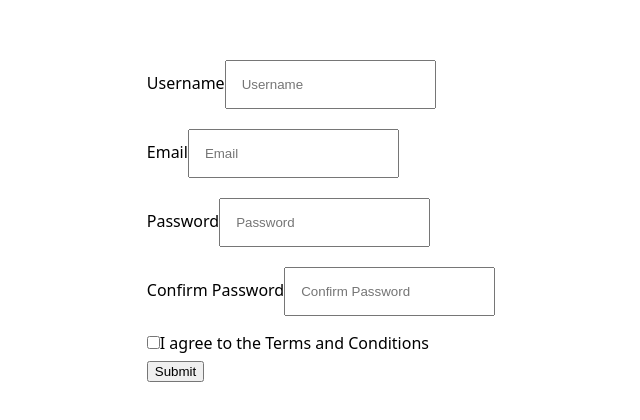
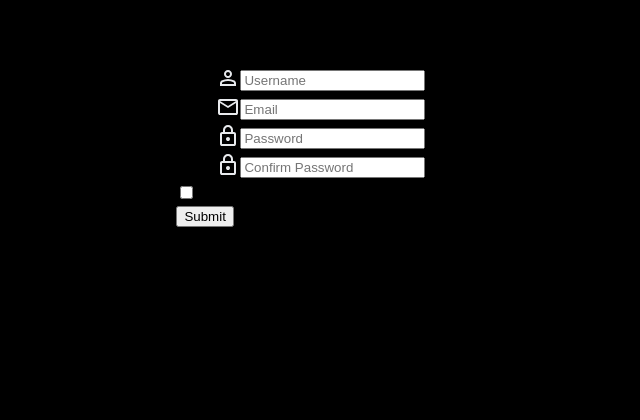
Before and after one commit to trevtemba/neur-frontend, a React (Vite) app: page / in a window 1280 px wide. Shown: the part 184-604 px from the top of the page, without its empty margins (319-959 px from the left). Built offline with nearby package versions, Linux system fonts and the light colour scheme.

Commit message:
Added css to new react form

```diff
--- a/src/Components/AuthForm/AuthForm.jsx
+++ b/src/Components/AuthForm/AuthForm.jsx
@@ -2,6 +2,10 @@ import { useState } from "react"
 import FormInput from "./FormInputs/FormInput";
 import "./authForm.css"
 import React from "react";
+
+import user_icon from "../Assets/user_icon.svg"
+import email_icon from "../Assets/email_icon.svg"
+import password_icon from "../Assets/password_icon.svg"
 
 const AuthForm = () => {
 
@@ -18,28 +22,28 @@ const AuthForm = () => {
             name:"username",
             type:"text",
             placeholder:"Username",
-            label:"Username"
+            label: <img src={user_icon}/>
         },
         {
             id:2,
             name:"email",
             type:"text",
             placeholder:"Email",
-            label:"Email"
+            label:<img src={email_icon}/>
         },
         {
             id:3,
             name:"password",
             type:"password",
             placeholder:"Password",
-            label:"Password"
+            label:<img src={password_icon}/>
         },
         {
             id:4,
             name:"confirmPassword",
             type:"password",
             placeholder:"Confirm Password",
-            label:"Confirm Password"
+            label:<img src={password_icon}/>
         },
     ];
 
--- a/src/Components/AuthForm/FormInputs/formInput.css
+++ b/src/Components/AuthForm/FormInputs/formInput.css
@@ -1,4 +1,6 @@
-input {
-    padding: 15px;
-    margin: 10px 0px;
+.formInput {
+    display: flex;
+    flex-direction: row;
+    align-items: center;
+    justify-content: center;
 }
--- a/src/Components/AuthForm/authForm.css
+++ b/src/Components/AuthForm/authForm.css
@@ -1,7 +1,6 @@
 .auth {
     display: flex;
-    flex-direction: column;
     align-items: center;
     justify-content: center;
-    height: 100vh;
+    margin: 250px 0px;
 }
--- a/src/index.css
+++ b/src/index.css
@@ -3,7 +3,7 @@ body {
   padding: 0;
   font-family: system-ui, -apple-system, BlinkMacSystemFont, 'Segoe UI', Roboto, Oxygen, Ubuntu, Cantarell, 'Open Sans', 'Helvetica Neue', sans-serif;
   height: 100vh;
-  background-color: rgb(255, 255, 255);
+  background-color: rgb(0, 0, 0);
 }
 
 code {
```
